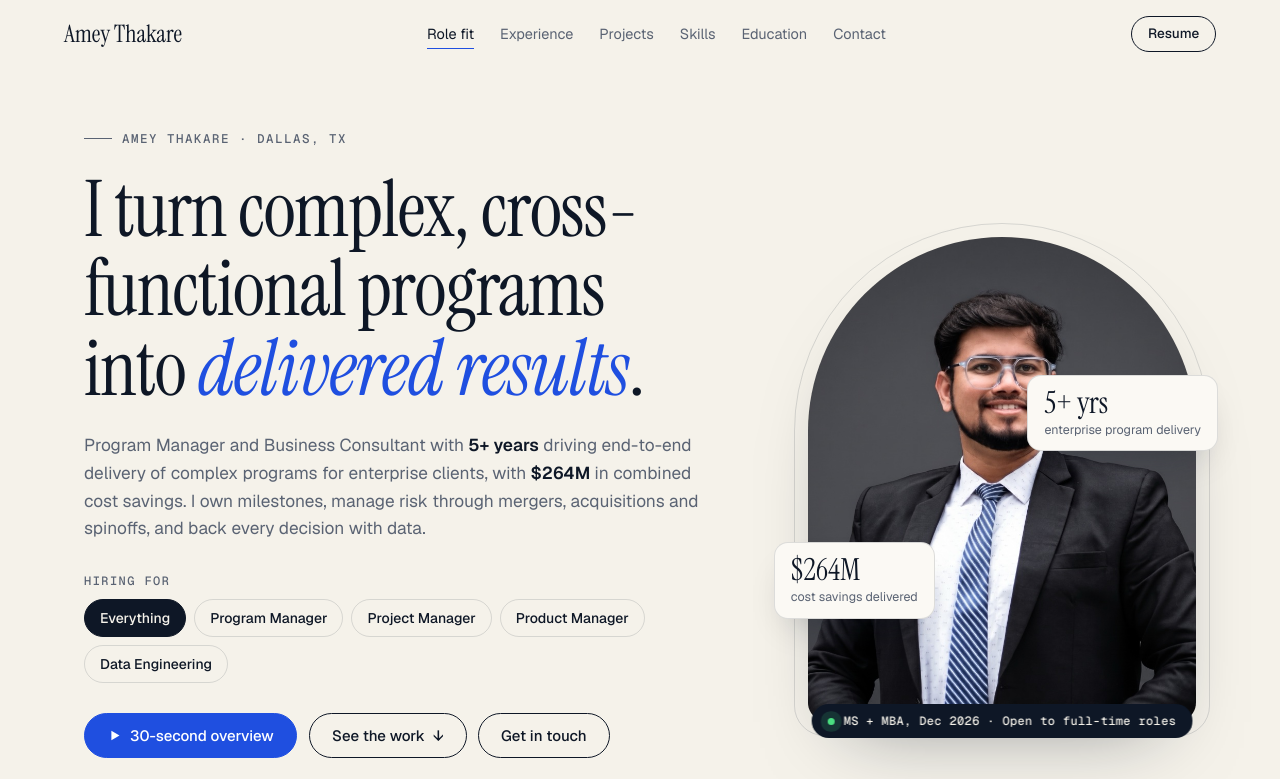
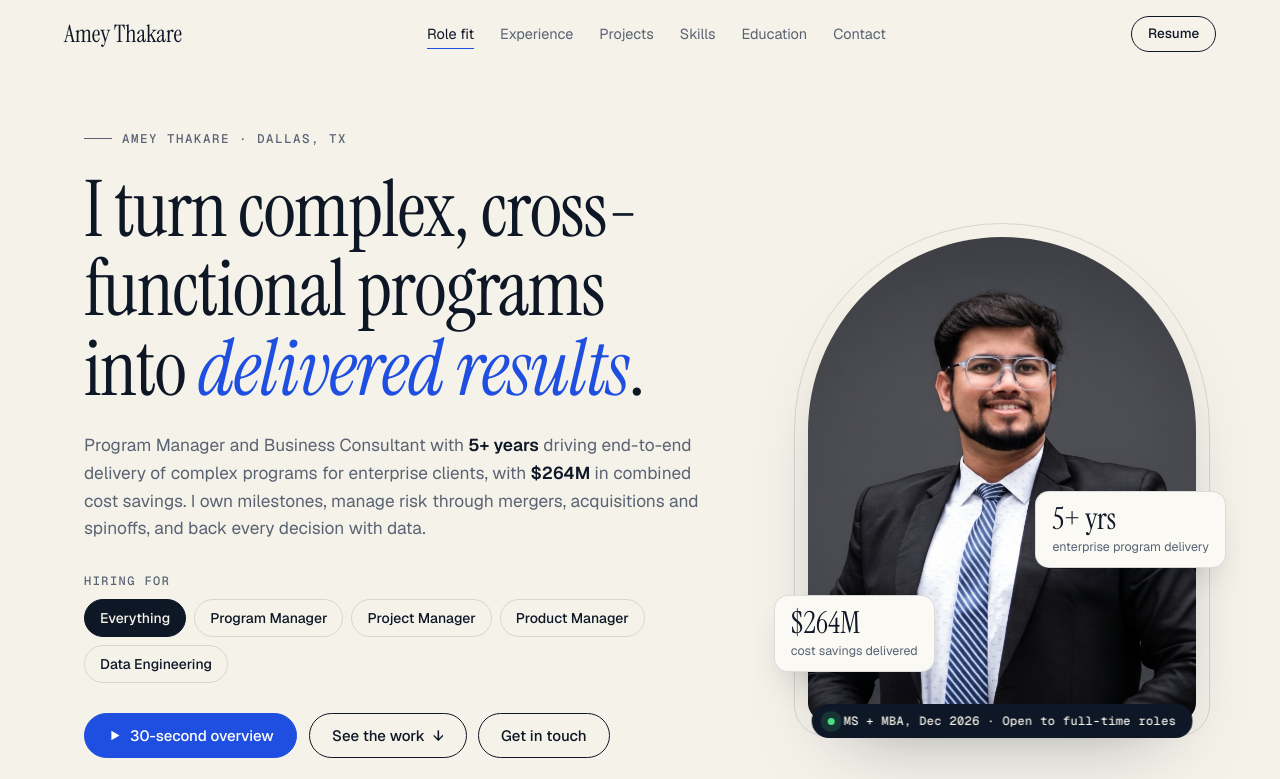
Before and after one commit to jazzboyadvanced007/Amey-Thakare---Portfolio-v0.2, a plain HTML site: page index.html in a window 1280 px wide. Shown: the top 779 px of the page. Drawn offline with nearby package versions, Linux system fonts and the light colour scheme.

Commit message:
Move hero stat cards clear of the face
Co-Authored-By: Claude Fable 5.2 <noreply@anthropic.com>

```diff
--- a/styles.css
+++ b/styles.css
@@ -203,8 +203,8 @@ html.is-loading .intro-item { opacity: 0; transform: translateY(34px); }
   box-shadow: 0 18px 40px -22px rgba(14, 23, 38, 0.45);
   animation: float 6s ease-in-out infinite;
 }
-.chip:nth-child(1) { left: -34px; bottom: 21%; }
-.chip:nth-child(2) { right: -22px; top: 30%; animation-delay: -3s; }
+.chip:nth-child(1) { left: -34px; bottom: 10%; }
+.chip:nth-child(2) { right: -30px; top: 54%; animation-delay: -3s; }
 .chip b { display: block; font: 400 1.9rem/1 var(--serif); }
 .chip span { font-size: 12.5px; color: var(--muted); line-height: 1.3; display: block; margin-top: 4px; }
 @keyframes float { 50% { transform: translateY(-10px); } }
```
